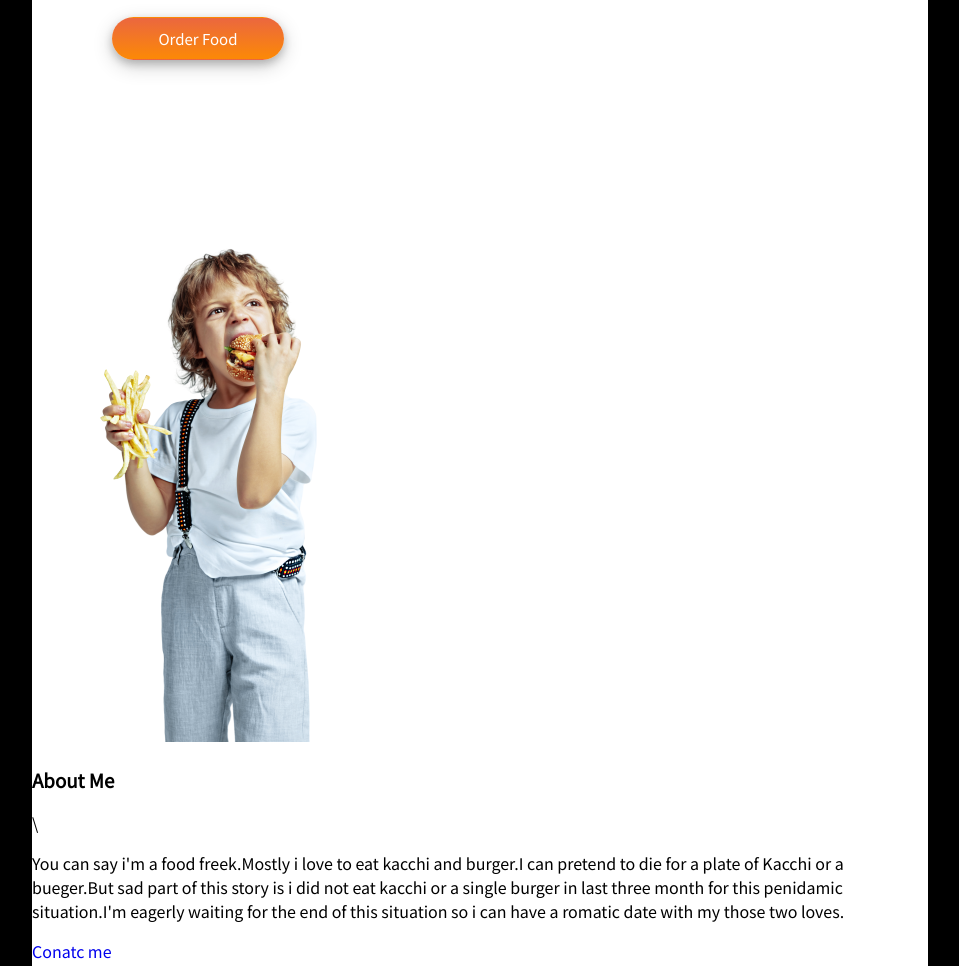
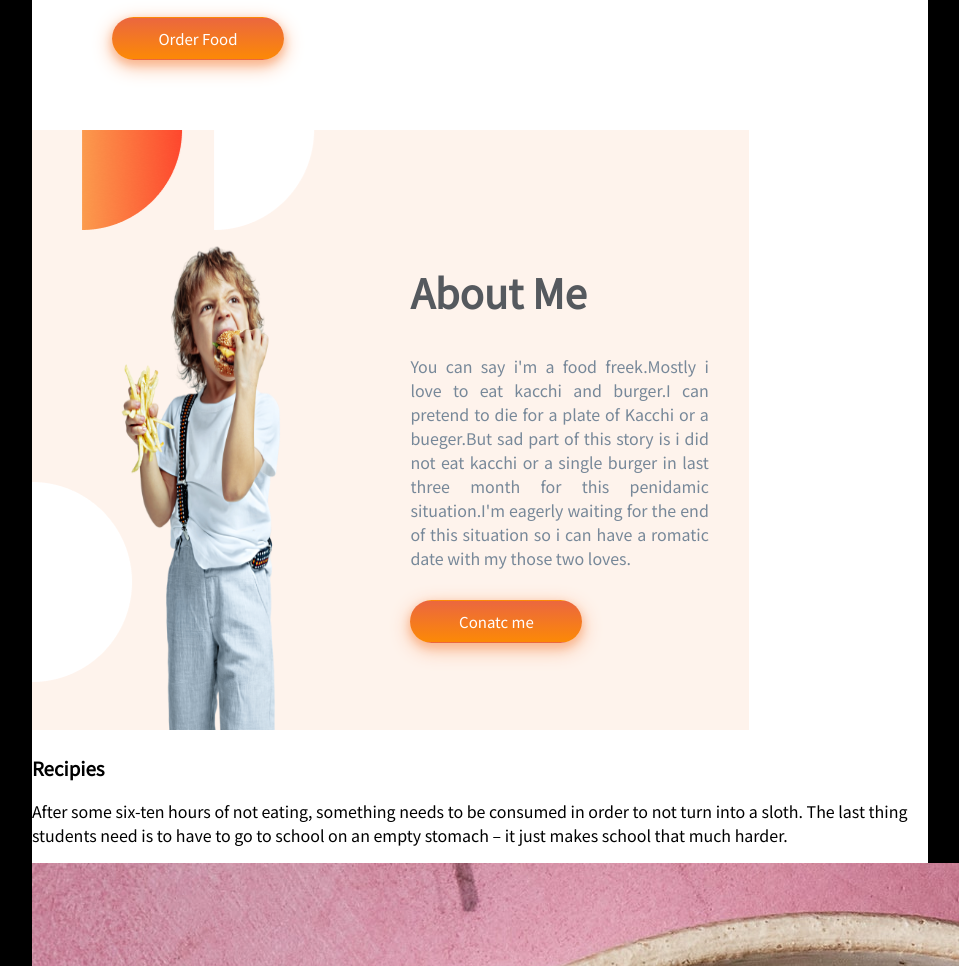
Before and after one commit to Saiful182/food-menu, a plain HTML site: page index.html in a window 1280 px wide. Shown: the part 660-1626 px from the top of the page, without its empty margins (160-1119 px from the left). Drawn offline with Linux system fonts and the light colour scheme.

Commit message:
mid part css done

```diff
--- a/index.html
+++ b/index.html
@@ -27,11 +27,11 @@
             </div>
         </section>
         <section class="mid-part">
-            <div class="mid-right-part">
+            <div class="mid-left-part">
                 <img src="images/Young Boy.png" alt="Picture of a Young boy">
             </div>
             <div class="mid-right-part">
-                <h1>About Me</h1>\
+                <h2>About Me</h2>
                 <p>You can say i'm a food freek.Mostly i love to eat kacchi and burger.I can pretend to die for a plate
                     of
                     Kacchi or a bueger.But sad part of this story is i did not eat kacchi or a single burger in last
--- a/style.css
+++ b/style.css
@@ -15,17 +15,22 @@ body{
 a{
     text-decoration: none;
 }
-.top-part{
+.top-part, .mid-part{
     display: flex;
     width:80% ;
     height:800 px;
 }
-.top-left-part{
+.mid-part{
+    background-image: url(images/7.png);
+    background-repeat:no-repeat;
+
+}
+.top-left-part ,.mid-right-part {
     width: 50%;
     margin:100px 40px 40px 80px;
 
 }
-.top-left-part h1{
+.top-left-part h1,.mid-right-part h2{
     font-size: 50px;
     color: rgb(85, 89, 94);
 }
@@ -34,7 +39,7 @@ a{
     color:lightslategrey;
     margin-bottom: 20px;
 }
-.top-left-part a{
+.top-left-part a ,.mid-right-part a{
     color:white;
     font-size: 15px;
     border:1px solid transparent;
@@ -45,13 +50,25 @@ a{
     margin: 30px 0;
     text-align: center;
     padding: 10px 0;
-    box-shadow: 0 4px 8px 0 rgba(0, 0, 0, 0.2), 0 6px 20px 0 rgba(0, 0, 0, 0.19);
+    box-shadow: 0 4px 8px 0 rgb(250, 185, 147), 0 6px 20px 0 rgb(250, 185, 147);
 }
-.top-right-part{
+.top-right-part ,.mid-left-part{
     width:50%;
 }
-.top-right-part img{
-    width: 80%;
+.top-right-part img, .mid-left-part img{
+    width: 100%;
     height: 600px;
     margin:auto;
 }
+.mid-left-part img{
+    margin-left: 40px;
+}
+.mid-right-part h2{
+    font-size: 40px;
+}
+.mid-right-part p{
+    font-size: 16px;
+    color:lightslategrey;
+    margin-bottom: 10px;
+    text-align: justify;
+}
```
Also changed, not shown: images/7.png (added).
